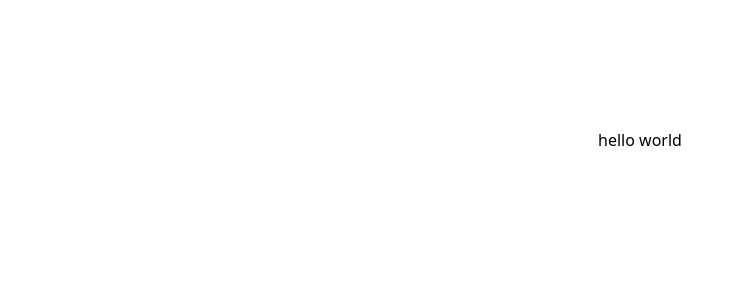
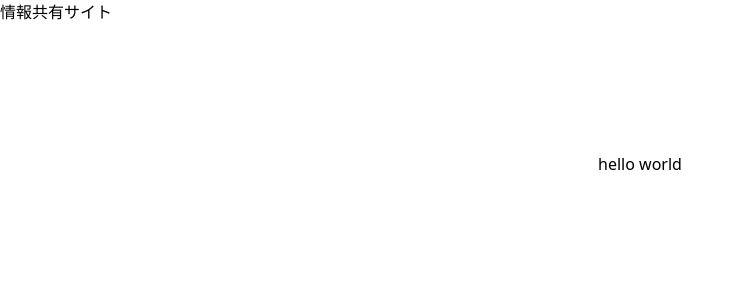
Before and after one commit to masaya0521/knowledge-share-app-front, a Nuxt app: page / in a window 1280 px wide. Shown: the top 300 px of the page, without its empty margins (0-744 px from the left). Built offline with nearby package versions, Linux system fonts and the light colour scheme.

Commit message:
layoutsの設定

```diff
--- a/app.vue
+++ b/app.vue
@@ -1,7 +1,5 @@
 <template>
-  <div
-    class="flex justify-center m-32"
-  >
-    hello world
-  </div>
+  <NuxtLayout>
+    <NuxtPage />
+  </NuxtLayout>
 </template>
--- /dev/null
+++ b/layouts/default.vue
@@ -0,0 +1,6 @@
+<template>
+  <div>
+    <header>情報共有サイト</header>
+    <slot />
+  </div>
+</template>
--- /dev/null
+++ b/pages/index.vue
@@ -0,0 +1,7 @@
+<template>
+  <div
+    class="flex justify-center m-32"
+  >
+    hello world
+  </div>
+</template>
```
Also changed, not shown: 2 other files (tests, documents, lock files or other folders).
